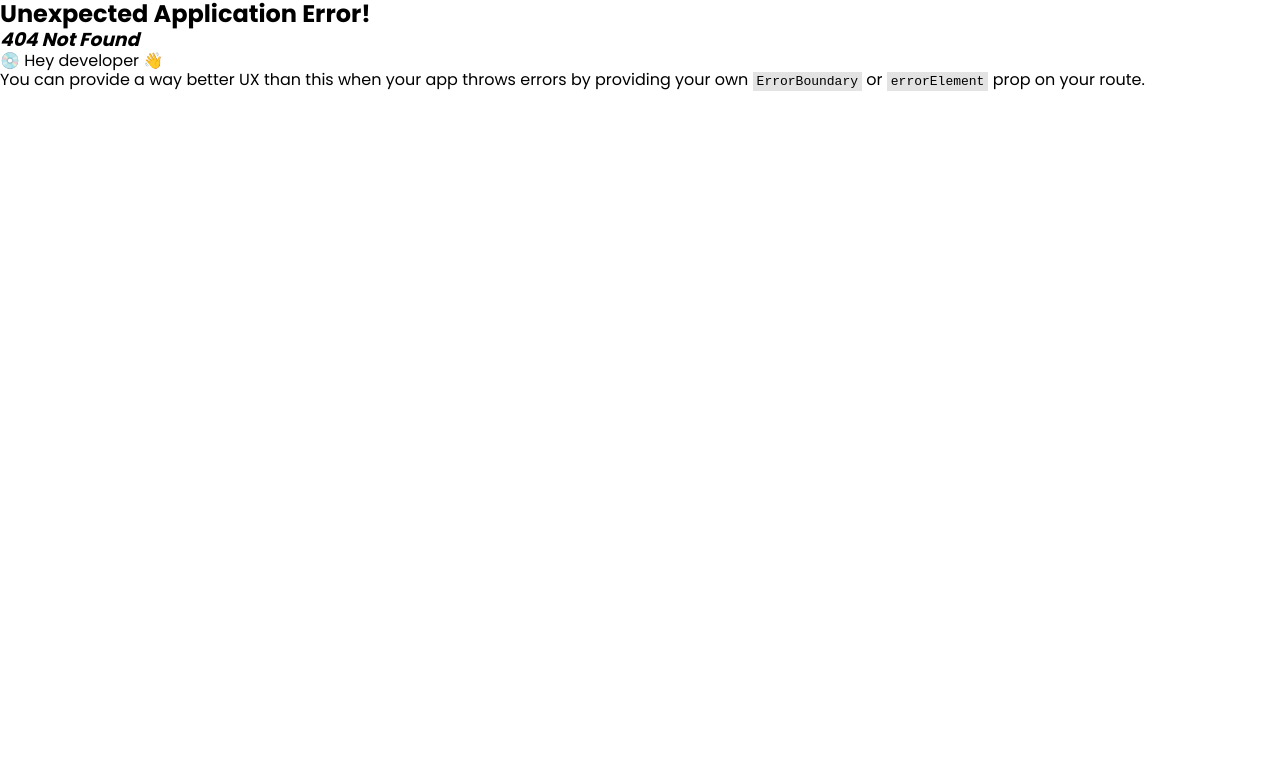
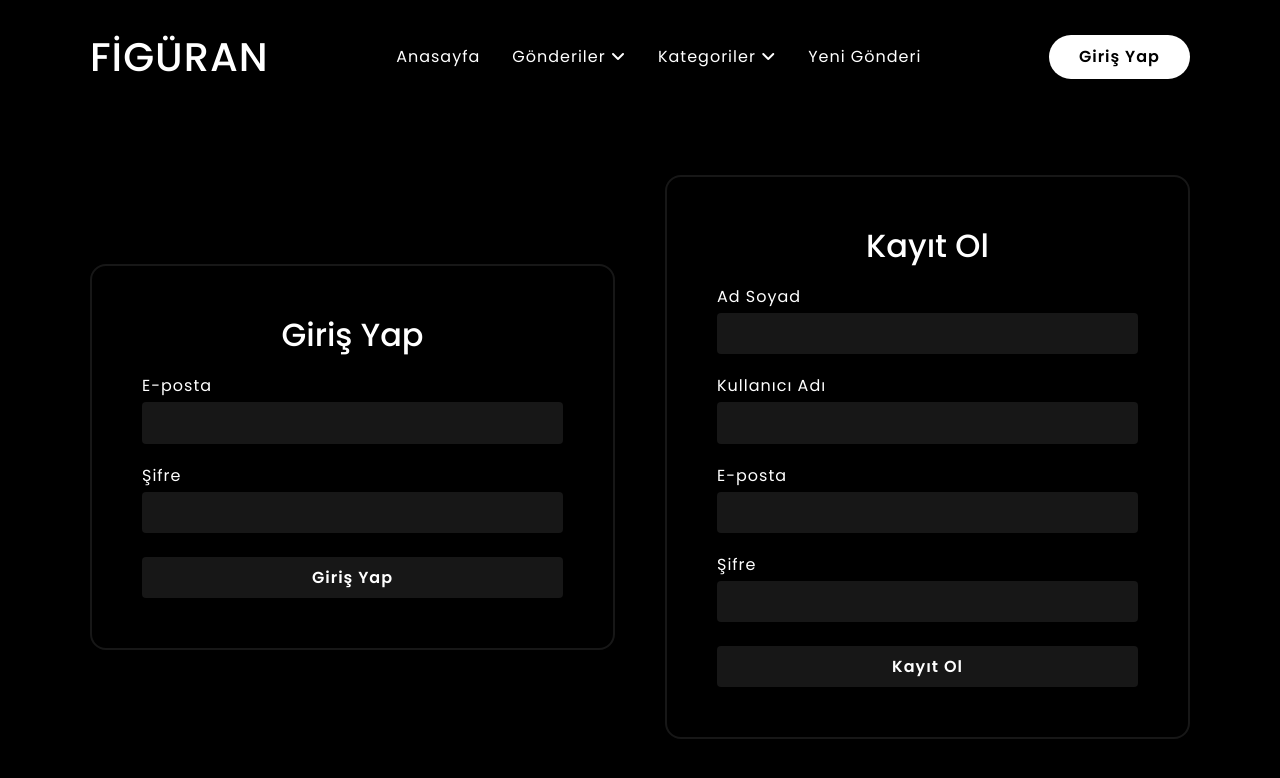
Before and after one commit to yasiralakus/blog-v2, a React (Vite) app: page /giris-yap in a window 1280 px wide. Before the commit this address had no page. Shown: the top 778 px of the page. Built offline with nearby package versions, Linux system fonts and the light colour scheme.

Commit message:
third commit

```diff
--- a/src/App.jsx
+++ b/src/App.jsx
@@ -1,10 +1,59 @@
-import { Link, Outlet } from "react-router-dom";
+import { createContext, useEffect, useState } from "react";
+import { Link, Outlet, useLocation } from "react-router-dom";
+import { supabase } from "./main";
+import { BeatLoader } from "react-spinners";
+
+export const UserContext = createContext(null);
 
 export default function App() {
+
+    const [user, setUser] = useState(null);
+    const [bigLoading, setBigLoading] = useState(true);
+    const location = useLocation();
+
+    useEffect(() => {
+        async function fetchData() {
+            const { data: { user: userData } } = await supabase.auth.getUser();
+
+            if(userData) {
+                let { data: profiles, error } = await supabase
+                    .from('profiles')
+                    .select('*')
+                    .eq('user_id', userData.id)
+
+                    setUser(profiles[0]);
+            }
+        }
+        fetchData();
+    }, [])
+
+    useEffect(() => {
+        setBigLoading(true);
+        const timer = setTimeout(() => {
+            setBigLoading(false);
+        }, 1000);
+        return () => clearTimeout(timer);
+    }, [location.pathname])
+
+    async function handleLogout(e) {
+        e.preventDefault();
+        let { error } = await supabase.auth.signOut()
+        setUser(null);
+    }
 
 
     return (
         <div className="full-page">
+
+            {
+                bigLoading &&
+
+                <div className="big-loading">
+                    <div className="icon">
+                        <BeatLoader color="#fff" size={20}/>
+                    </div>
+                </div>
+            }
 
             <header className="header">
 
@@ -14,13 +63,13 @@ export default function App() {
 
                     <ul className="nav">
                         <li><Link>Anasayfa</Link></li>
-                        <li><Link>Gönderiler
+                        <li><Link>Gönderiler <i className="fa-solid fa-angle-down"></i>
                         <ul>
                             <li><Link>Beğenilenler</Link></li>
                             <li><Link>Kaydedilenler</Link></li>
                         </ul>
                         </Link></li>
-                        <li><Link>Kategoriler
+                        <li><Link>Kategoriler <i className="fa-solid fa-angle-down"></i>
                         <ul>
                             <li><Link>Siyaset</Link></li>
                             <li><Link>Ekonomi</Link></li>
@@ -33,17 +82,25 @@ export default function App() {
                         <li><Link>Yeni Gönderi</Link></li>
                     </ul>
 
-                    <div className="user-box">
-
-                        <Link>Giriş Yap</Link>
-
-                    </div>
+                    {
+                        user ?
+                        <div className="user-box">
+                            <Link className="go-profile"><i className="fa-solid fa-user"></i></Link>
+                            <button onClick={handleLogout}>Çıkış Yap</button>
+                        </div>
+                        :
+                        <div className="user-box">
+                            <Link to={'/giris-yap'}>Giriş Yap</Link>
+                        </div>
+                    }
 
                 </div>
 
             </header>
 
+            <UserContext.Provider value={{user, setUser}}>
             <Outlet />
+            </UserContext.Provider>
 
             <footer className="footer">
 
--- /dev/null
+++ b/src/Pages/Authentication.jsx
@@ -0,0 +1,106 @@
+import { useNavigate } from "react-router-dom";
+import { supabase } from "../main";
+import { useContext } from "react";
+import { UserContext } from "../App";
+
+export default function Authentication() {
+
+    const {user, setUser} = useContext(UserContext);
+
+    const navigate = useNavigate();
+
+    async function handleSignup(e) {
+        e.preventDefault();
+        const formData = new FormData(e.target);
+        const formObj = Object.fromEntries(formData);
+
+        let { data, error } = await supabase.auth.signUp({
+            email: formObj.email,
+            password: formObj.password
+        })
+
+        if(!error) {
+            const { data, error : errProfiles } = await supabase
+                .from('profiles')
+                .insert([
+                {
+                    fullname: formObj.fullname,
+                    username: formObj.username,
+                    email: formObj.email,
+                },
+                ])
+                .select()
+
+                if(!errProfiles) {
+                    setUser(data[0])
+                    navigate('/');
+                }
+
+        }
+
+    }
+
+    async function handleLogin(e) {
+        e.preventDefault();
+        const formData = new FormData(e.target);
+        const formObj = Object.fromEntries(formData);
+
+        let { data: loginData, error } = await supabase.auth.signInWithPassword(formObj);
+
+        if(!error) {
+            let { data: profiles, error } = await supabase
+                .from('profiles')
+                .select('*')
+                .eq('user_id', loginData.user.id)
+                console.log(profiles)
+
+                setUser(profiles[0]);
+                navigate('/');
+        }
+
+    }
+
+    return (
+        <div className="authentication-page">
+
+            <div className="container">
+
+                <form onSubmit={handleLogin}>
+                    <h1>Giriş Yap</h1>
+                    <div>
+                        <p>E-posta</p>
+                        <input type="email" name="email" required />
+                    </div>
+                    <div>
+                        <p>Şifre</p>
+                        <input type="password" name="password" required />
+                    </div>
+                    <button>Giriş Yap</button>
+                </form>
+
+                <form onSubmit={handleSignup}>
+                    <h1>Kayıt Ol</h1>
+                    <div>
+                        <p>Ad Soyad</p>
+                        <input type="text" name="fullname" required />
+                    </div>
+                    <div>
+                        <p>Kullanıcı Adı</p>
+                        <input type="text" name="username" required />
+                    </div>
+                    <div>
+                        <p>E-posta</p>
+                        <input type="email" name="email" required />
+                    </div>
+                    <div>
+                        <p>Şifre</p>
+                        <input type="password" name="password" required />
+                    </div>
+                    <button>Kayıt Ol</button>
+                </form>
+
+            </div>
+
+        </div>
+    )
+}
--- a/src/Pages/Home.jsx
+++ b/src/Pages/Home.jsx
@@ -52,7 +52,7 @@ export default function Home() {
                     <div className="container">
                     {
                         postsData && postsData.map(x => (
-                            <Link className="post-item">
+                            <Link key={x.post_id} className="post-item">
                                 <div className="post-item-image">
                                     <img src={x.post_image} alt="" />
                                     <div className="post-opacity">
--- a/src/index.css
+++ b/src/index.css
@@ -38,6 +38,25 @@ p, h1, h2, h3, h4, h5, h6 {
 }
 
 /* hazır kodlarım */
+
+.big-loading {
+    width: 100%;
+    height: 100vh;
+    background-color: #000;
+    position: fixed;
+    top: 0;
+    left: 0;
+    z-index: 20000;
+    display: flex;
+    align-items: center;
+    justify-content: center;
+}
+
+.icon {
+    width: 72px;
+    height: 72px;
+}
+
 
 .container {
     width: 1100px;
@@ -84,9 +103,15 @@ p, h1, h2, h3, h4, h5, h6 {
             > ul {
                 display: none;
             }
+            > i {
+                transition: all .3s;
+            }
         }
         > a:hover {
             text-decoration: underline;
+            > i {
+                transform: rotate(180deg);
+            }
             > ul {
                 display: flex;
                 flex-direction: column;
@@ -113,7 +138,9 @@ p, h1, h2, h3, h4, h5, h6 {
 }
 
 .user-box {
-    > a {
+    display: flex;
+    gap: 16px;
+    > a, button {
         color: #000;
         background-color: #FFF;
         padding: 12px 30px;
@@ -121,11 +148,28 @@ p, h1, h2, h3, h4, h5, h6 {
         font-weight: 600;
         letter-spacing: 1px;
         transition: all .3s;
+        border: none;
+        cursor: pointer;
     }
     > a:hover {
         color: #FFF;
         background-color: transparent;
     }
+    > button:hover {
+        color: #FFF;
+        background-color: transparent;
+    }
+}
+
+.go-profile {
+    width: 43.19px;
+    padding: 0 !important;
+    display: flex;
+    align-items: center;
+    justify-content: center;
+    line-height: 1;
+    font-size: 18px;
+
 }
 
 .footer {
@@ -238,3 +282,72 @@ p, h1, h2, h3, h4, h5, h6 {
         }
     }
 }
+
+/* GİRİŞ SAYFASI CSS START */
+
+.authentication-page {
+    > .container {
+        display: grid;
+        grid-template-columns: 1fr 1fr;
+        align-items: center;
+        height: calc(100vh - 114px);
+        gap: 50px;
+        > form {
+            background-color: #000;
+            border: 2px solid #171717;
+            padding: 50px;
+            border-radius: 16px;
+            display: flex;
+            flex-direction: column;
+            align-items: center;
+            gap: 24px;
+            > h1 {
+                color: #FFF;
+                font-size: 32px;
+                font-weight: 500;
+            }
+            > div {
+                width: 100%;
+                display: flex;
+                flex-direction: column;
+                gap: 8px;
+                > p {
+                    color: #FFF;
+                    letter-spacing: 1px;
+                    line-height: 1;
+                }
+                > input {
+                    width: 100%;
+                    background-color: #171717;
+                    border: 1px solid transparent;
+                    padding: 10px 20px;
+                    border-radius: 4px;
+                    color: #FFF;
+                    outline: none;
+                    transition: all .3s;
+                }
+                > input:focus {
+                    border: 1px solid #FFF;
+                }
+            }
+            > button {
+                width: 100%;
+                background-color: #171717;
+                border: 1px solid transparent;
+                padding: 10px 20px;
+                border-radius: 4px;
+                color: #FFF;
+                letter-spacing: 1px;
+                font-weight: 600;
+                transition: all .3s;
+                cursor: pointer;
+            }
+            > button:hover {
+                color: #000;
+                background-color: #fff;
+            }
+        }
+    }
+}
+
+/* GİRİŞ SAYFASI CSS END */
--- a/src/main.jsx
+++ b/src/main.jsx
@@ -5,6 +5,7 @@ import './index.css'
 import { createBrowserRouter, RouterProvider } from 'react-router-dom'
 import Home from './Pages/Home.jsx'
 import { createClient } from '@supabase/supabase-js'
+import Authentication from './Pages/Authentication.jsx'
 
 export const supabase = createClient('https://epmupsogvmdpvxmkzrdr.supabase.co', 'eyJhbGciOiJIUzI1NiIsInR5cCI6IkpXVCJ9.eyJpc3MiOiJzdXBhYmFzZSIsInJlZiI6ImVwbXVwc29ndm1kcHZ4bWt6cmRyIiwicm9sZSI6ImFub24iLCJpYXQiOjE3MjE4MjExNTcsImV4cCI6MjAzNzM5NzE1N30.BaG_CbE8PbytkgFLs73jDAM2xQICSA09Ycc5d51vlC0')
 
@@ -16,6 +17,10 @@ const router = createBrowserRouter([
             {
                 index: true,
                 element: <Home />
+            },
+            {
+                path: '/giris-yap',
+                element: <Authentication />
             }
         ]
     }
```
Also changed, not shown: 1 other file (tests, documents, lock files or other folders).
